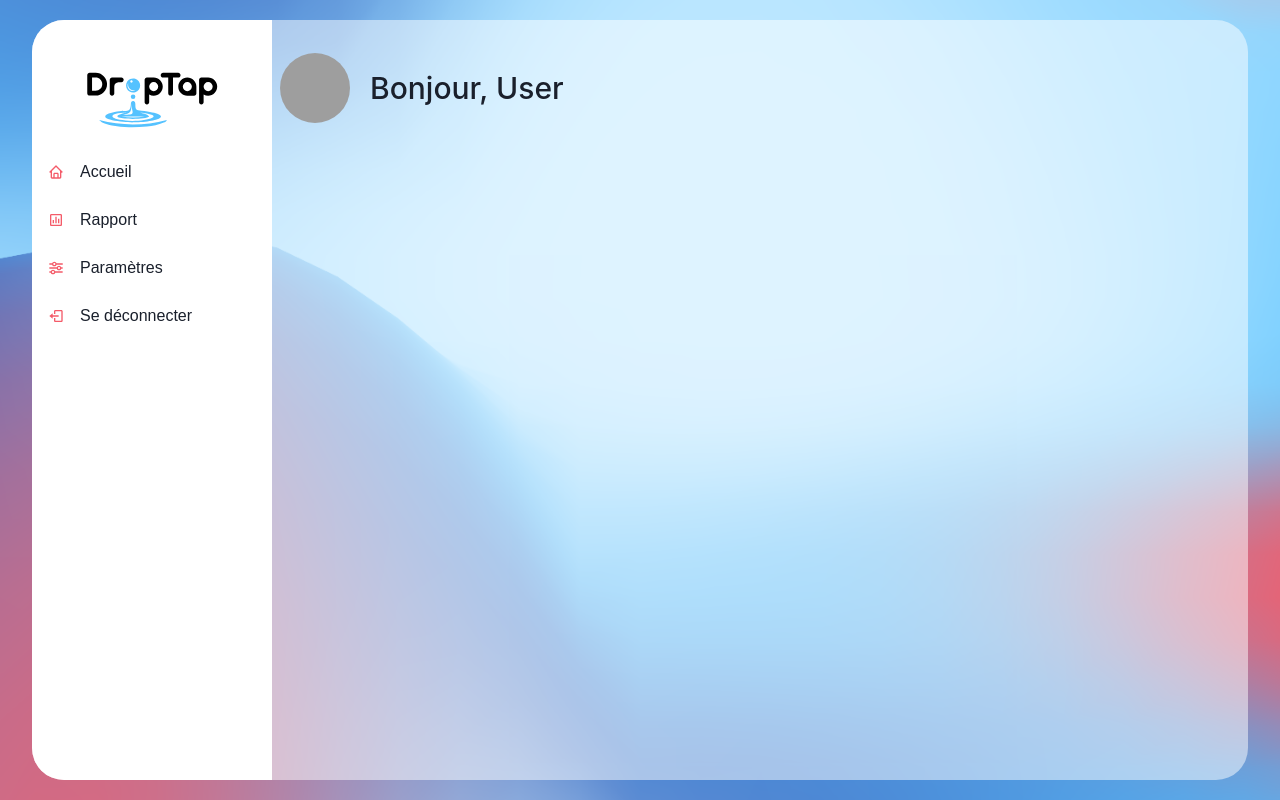
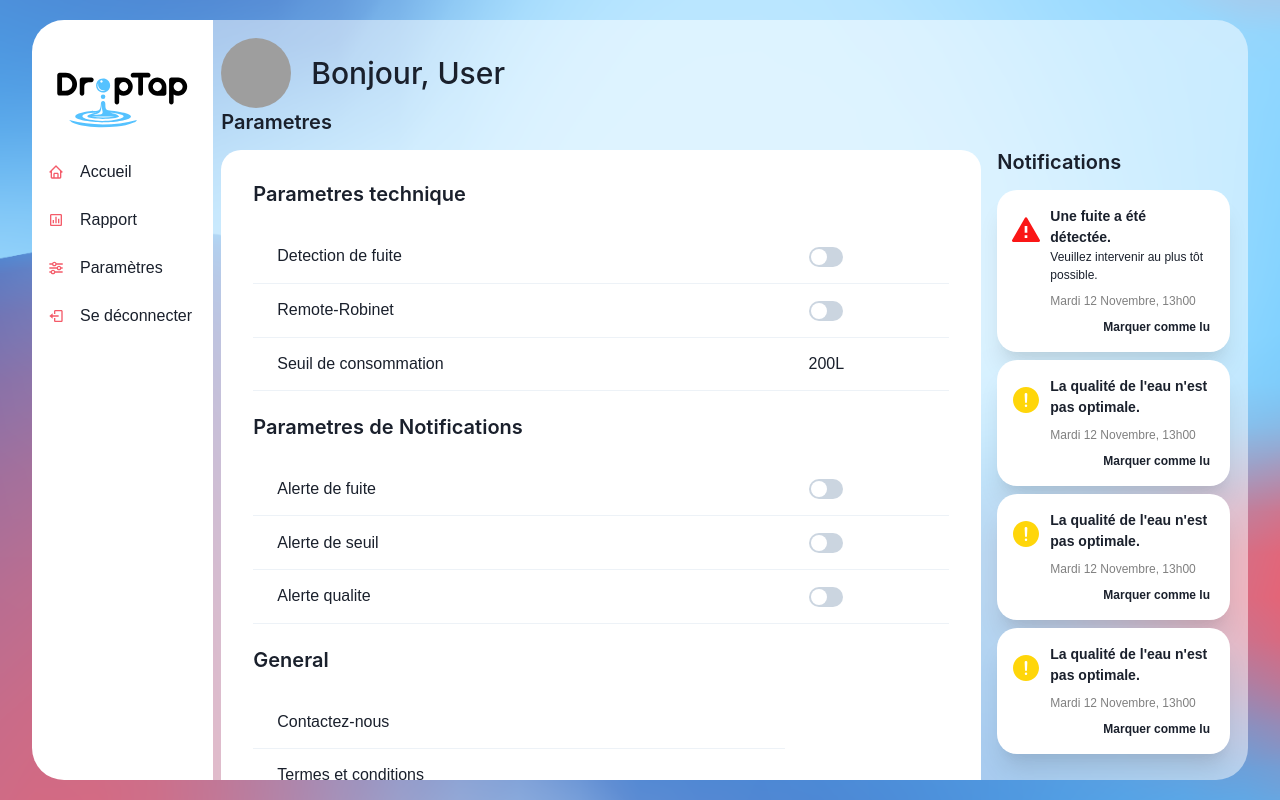
Before and after one commit to TheSilentDame02/DropTap_front, a React (Create React App) app in the folder droptap-app/: page /Settings in a window 1280 px wide. Built offline with nearby package versions, Linux system fonts and the light colour scheme; grey boxes are pictures that could not be loaded; a web font is replaced by a local one.

Commit message:
Basic settings' layout

```diff
--- a/droptap-app/src/App.js
+++ b/droptap-app/src/App.js
@@ -13,6 +13,7 @@ import Sidebar from "./Components/Sidebar";
 import Accueil from "./Pages/Accueil";
 import "./Assets/Styles/App.css";
 import { Routes, Route } from "react-router-dom";
+import Settings from "./Pages/Parametres";
 
 function App() {
     return (
@@ -29,6 +30,7 @@ function App() {
                         {/* any page will fit here :) */}
                         <Routes>
                             <Route path="/" element={<Accueil />} />
+                            <Route path="/Settings" element={<Settings/>} />
                         </Routes>
                     </VStack>
                 </HStack>
--- a/droptap-app/src/Pages/Parametres.js
+++ b/droptap-app/src/Pages/Parametres.js
@@ -0,0 +1,75 @@
+import { Box, Grid, GridItem ,Table,Th,Td,Tr,Switch,Heading,Stack, HStack, VStack} from '@chakra-ui/react'
+import Notifications from "../Components/Notifications";
+
+const Settings = () => {
+    return (
+        <>
+        <Grid templateColumns='repeat(8, 1fr)' templateRows='repeat(20, 1fr)' gap={4} >
+            <GridItem colSpan={6} rowSpan={1}>
+                <Heading as="h1" size="md" fontWeight="600">
+                    Parametres
+                </Heading>
+            </GridItem>
+            <GridItem colSpan={6} rowSpan={19}>
+
+                <Box w='100%' p={8} bg="white" borderRadius="20px" >
+                    <Table>
+                    <Heading as="h1" size="md" fontWeight="600">
+                    Parametres technique
+                </Heading>
+                <br/>
+                        <Tr>
+                            <Td>Detection de fuite</Td>
+                            <Td><Switch></Switch></Td>
+                        </Tr>
+                        <Tr>
+                            <Td>Remote-Robinet</Td>
+                            <Td><Switch></Switch></Td>
+                        </Tr>
+                        <Tr>
+                            <Td>Seuil de consommation</Td>
+                            <Td>200L</Td>
+                        </Tr>
+                        <br/>
+                        <Heading as="h1" size="md" fontWeight="600">Parametres de Notifications</Heading>
+                <br/>
+                <Tr>
+                            <Td>Alerte de fuite</Td>
+                            <Td><Switch></Switch></Td>
+                        </Tr>
+                        <Tr>
+                            <Td>Alerte de seuil</Td>
+                            <Td><Switch></Switch></Td>
+                        </Tr>
+                        <Tr>
+                            <Td>Alerte qualite</Td>
+                            <Td><Switch></Switch></Td>
+                        </Tr><br/>
+                        <Heading as="h1" size="md" fontWeight="600">General</Heading>
+                <br/>
+                <Tr>
+                    <Td>Contactez-nous</Td>
+                    </Tr>
+                        <Tr>
+                            <Td>Termes et conditions</Td>
+                        </Tr>
+                        <Tr>
+                            <Td>Politique de confidentialite</Td>
+                        </Tr>
+                    </Table>
+                </Box>
+            </GridItem>
+            <GridItem colSpan={2} rowSpan={1}>
+            <Heading as="h1" size="md" fontWeight="600">
+                    Notifications
+                </Heading>
+            </GridItem>
+            <GridItem colSpan={2} rowSpan={19}>
+                <Notifications/>
+            </GridItem>
+        </Grid>
+        </>
+     );
+}
+
+export default Settings;
```
